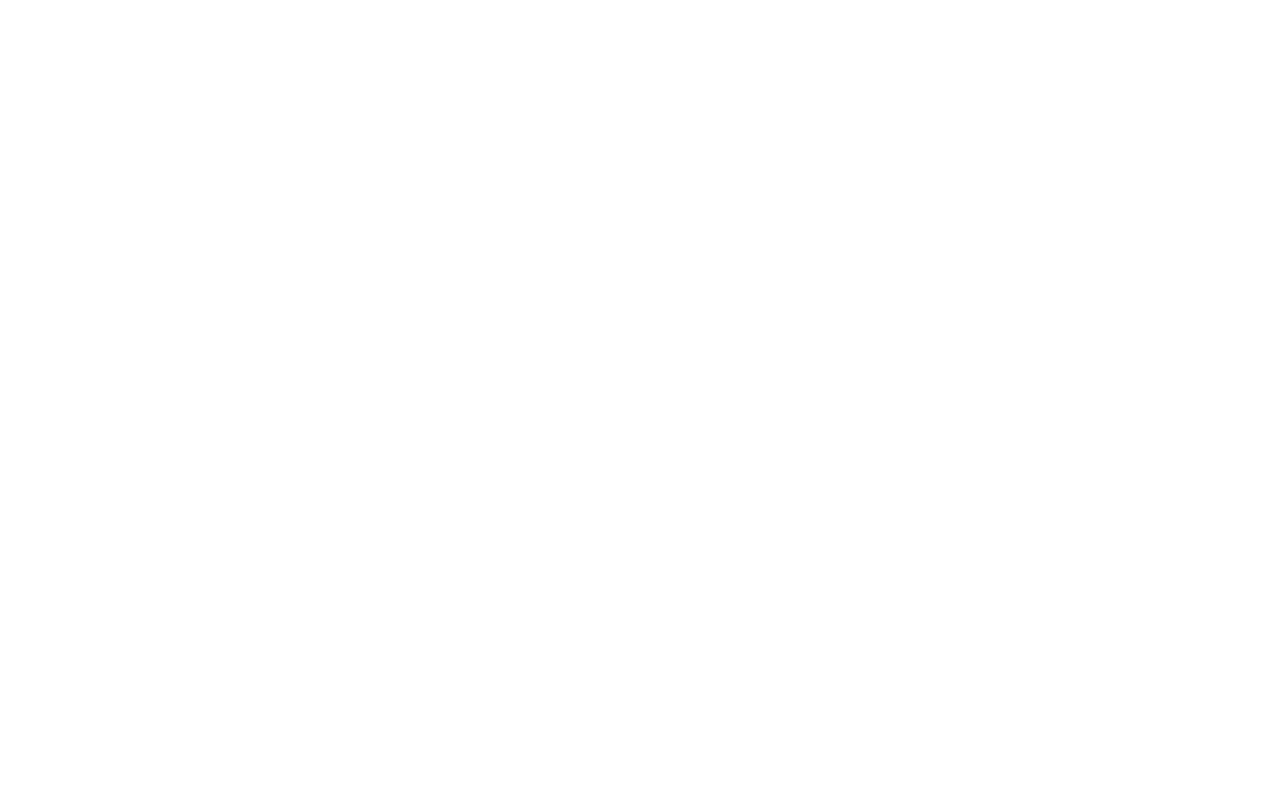
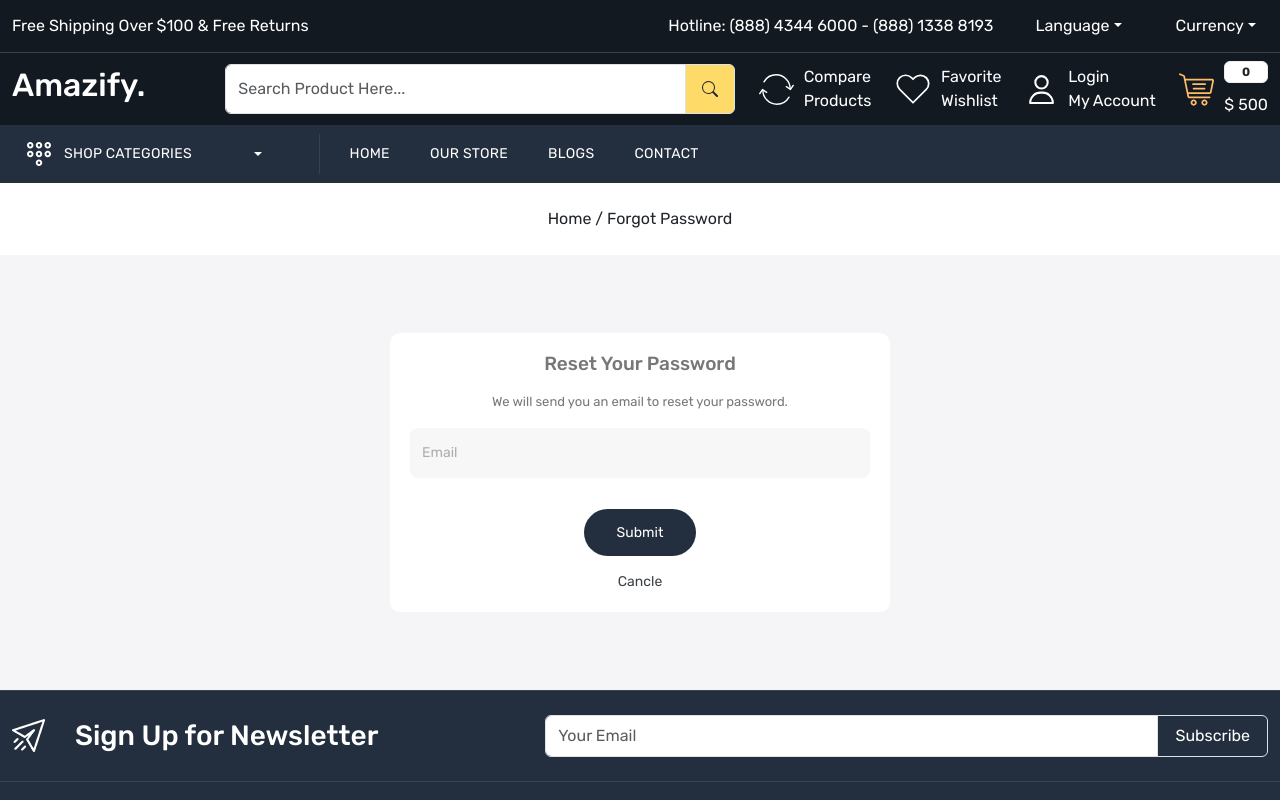
Before and after one commit to ssengar13/E-Commerce-App-Frontend, a React (Create React App) app: page /forgot-password in a window 1280 px wide. Before the commit this address had no page. Shown: the top 800 px of the page. Built offline with nearby package versions, Linux system fonts and the light colour scheme.

Commit message:
Forgot Password Page Completed

```diff
--- a/src/App.css
+++ b/src/App.css
@@ -822,13 +822,19 @@
   color: var(--color-777777);
 }
 
+.auth-card p {
+  font-size: 13px;
+  font-weight: 400;
+  color: var(--color-777777);
+}
+
 .auth-card .form-control {
   height: 50px;
   background-color: #f7f7f7;
   color: var(--color-131921);
   border: none;
   font-size: 14px;
-  border-radius: 5px;
+  border-radius: 8px;
 }
 
 .auth-card form input::placeholder {
--- a/src/App.js
+++ b/src/App.js
@@ -10,6 +10,7 @@
 import CompareProduct from './pages/CompareProduct';
 import Wishlist from './pages/Wishlist';
 import Login from './pages/Login'
+import Forgotpassword from './pages/Forgotpassword';
 
 function App() {
   return (
@@ -24,6 +25,7 @@
           <Route path='compare-product' element={<CompareProduct />} />
           <Route path='wishlist' element={<Wishlist />} />
           <Route path='login' element={<Login />} />
+          <Route path='forgot-password' element={<Forgotpassword />} />
         </Route>
       </Routes>
     </BrowserRouter>
--- a/src/pages/Forgotpassword.js
+++ b/src/pages/Forgotpassword.js
@@ -1,12 +1,34 @@
 import React from 'react'
 import BreadCrumb from '../components/BreadCrumb'
 import Meta from '../components/Meta'
+import { Link } from 'react-router-dom'
 
 const Forgotpassword = () => {
     return (
         <>
             <Meta title="Reset Your Password - Secure Recovery | Amazify" />
-            <BreadCrumb title="Compare Products" />
+            <BreadCrumb title="Forgot Password" />
+            <div className="login-wrapper home-wrapper-2 py-5">
+                <div className="row">
+                    <div className="col-12">
+                        <div className="auth-card">
+                            <h3 className='text-center mb-3'>Reset Your Password</h3>
+                            <p className='text-center mb-3'>We will send you an email to reset your password.</p>
+                            <form action="" className='d-flex flex-column gap-15'>
+                                <div>
+                                    <input type="email" name='email' placeholder='Email' className='form-control' />
+                                </div>
+                                <div>
+                                    <div className='mt-3 d-flex justify-content-center flex-column gap-15 align-items-center'>
+                                        <button className='button border-0'>Submit</button>
+                                        <Link to='/login'>Cancle</Link>
+                                    </div>
+                                </div>
+                            </form>
+                        </div>
+                    </div>
+                </div>
+            </div>
         </>
     )
 }
--- a/src/pages/Login.js
+++ b/src/pages/Login.js
@@ -7,7 +7,7 @@
     return (
         <>
             <Meta title="Login to Your Account - Secure Access | Amazify" />
-            <BreadCrumb title="Compare Products" />
+            <BreadCrumb title="Login" />
             <div className="login-wrapper home-wrapper-2 py-5">
                 <div className="row">
                     <div className="col-12">
```
